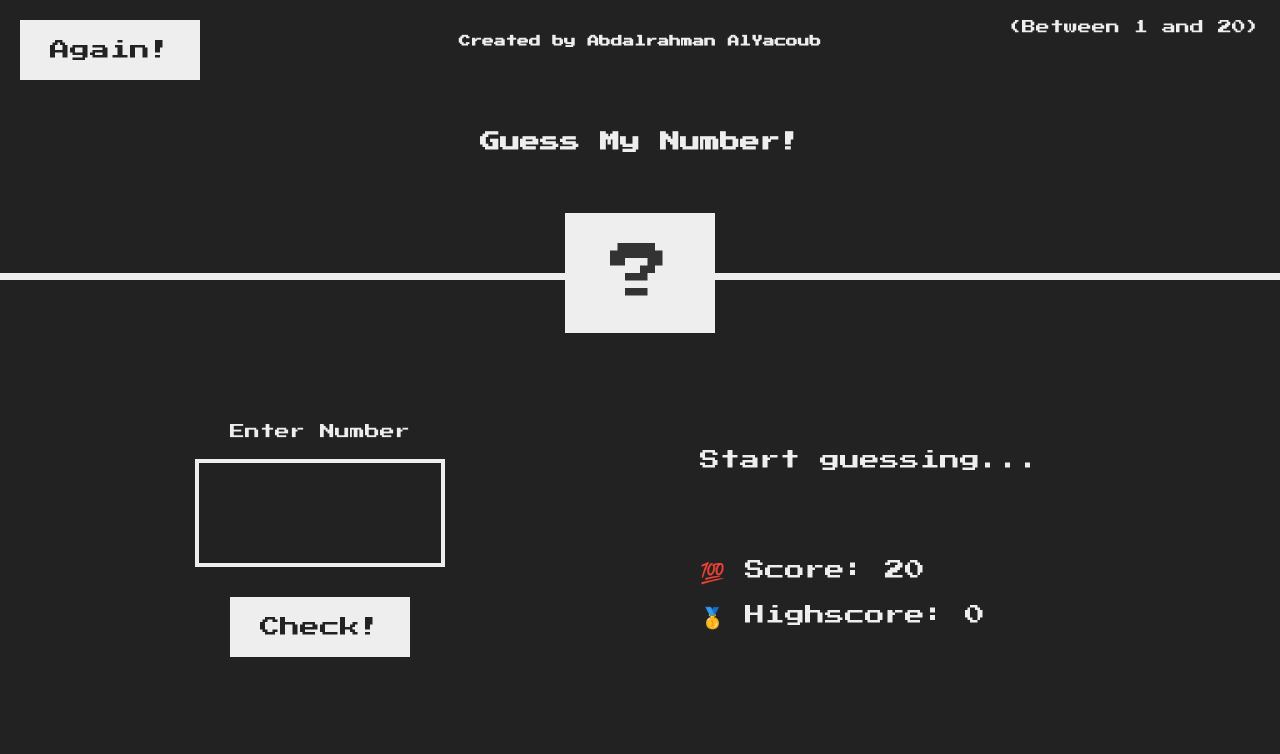
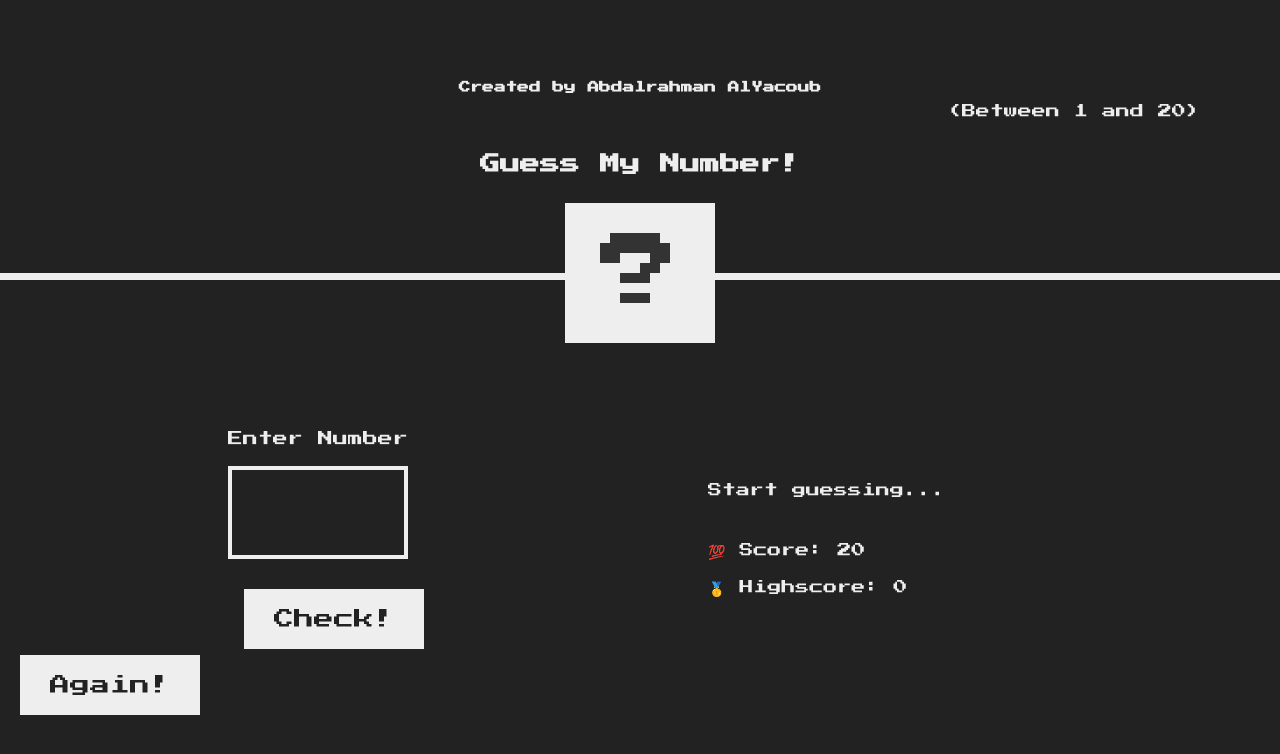
Before and after one commit to 20Abd01/Guess-my-number, a website built with Parcel: page index.html in a window 1280 px wide. Built offline with nearby package versions, Linux system fonts and the light colour scheme.

Commit message:
Add files via upload

```diff
--- a/index.html
+++ b/index.html
@@ -13,7 +13,7 @@
       <h1>Guess My Number!</h1>
       <p class="between">(Between 1 and 20)</p>
       <button class="btn again">Again!</button>
-      <h3>Created by Abdalrahman AlYacoub</h3>
+      <h3 id="createdby">Created by Abdalrahman AlYacoub</h3>
       <div class="number">?</div>
     </header>
 
--- a/style.css
+++ b/style.css
@@ -42,17 +42,23 @@ main {
   display: flex;
   align-items: center;
   justify-content: space-around;
+  flex-direction: column; /* Default to column layout on smaller screens */
+}
+
+.left,
+.right {
+  width: 100%;
+  max-width: 52rem;
+  padding: 0 1rem; /* Add some padding to avoid content sticking to edges */
 }
 
 .left {
-  width: 52rem;
   display: flex;
   flex-direction: column;
   align-items: center;
 }
 
 .right {
-  width: 52rem;
   font-size: 2rem;
 }
 
@@ -132,5 +138,70 @@ h3 {
   margin-bottom: 2rem;
 }
 label {
-  font-size: 15px;
+  font-size: 1.5rem;
 }
+
+/* Responsive Styles */
+@media (min-width: 300px) {
+  main {
+    flex-direction: row;
+  }
+
+  .message {
+    margin-bottom: 3rem;
+  }
+  .right {
+    font-size: 1.4rem;
+    width: 53% !important;
+  }
+
+  .left {
+    width: 40%;
+  }
+
+  .number {
+    font-size: 7rem;
+  }
+
+  .guess {
+    width: 16rem;
+    font-size: 1.4rem;
+  }
+
+  #createdby {
+    top: 32% !important;
+  }
+
+  .between {
+    top: 38% !important;
+    right: 8rem;
+  }
+
+  h1 {
+    top: 60%;
+  }
+
+  .again {
+    top: 240%;
+  }
+
+  .check {
+    margin-left: 32px !important;
+  }
+}
+
+@media (min-width: 900px) {
+  .left,
+  .right {
+    width: 40%;
+  }
+
+  .number {
+    font-size: 8rem;
+  }
+
+  .guess {
+    width: 18rem;
+    font-size: 3.5rem;
+  }
+}
```
